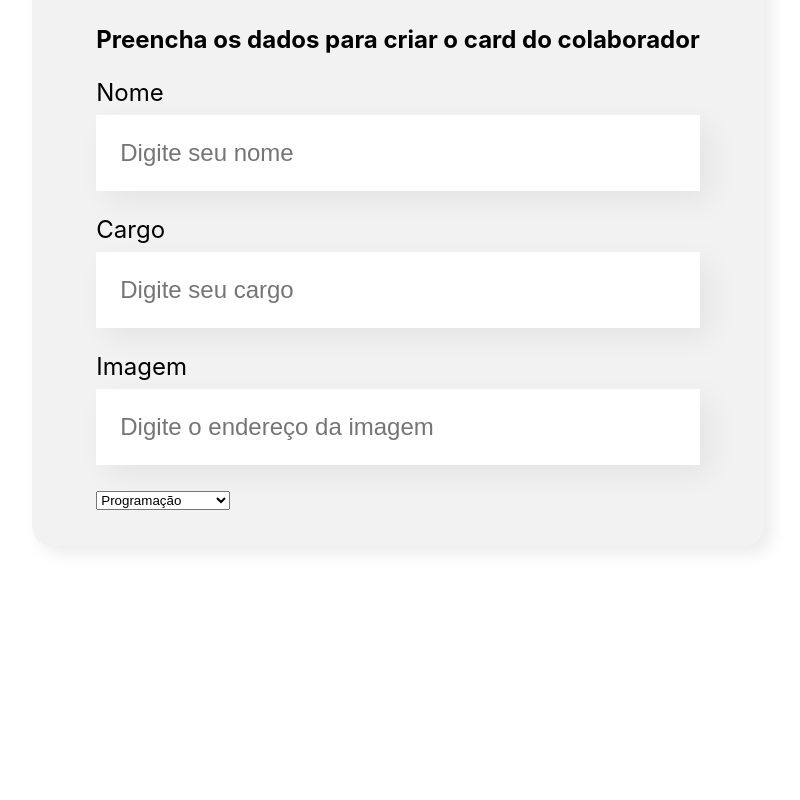
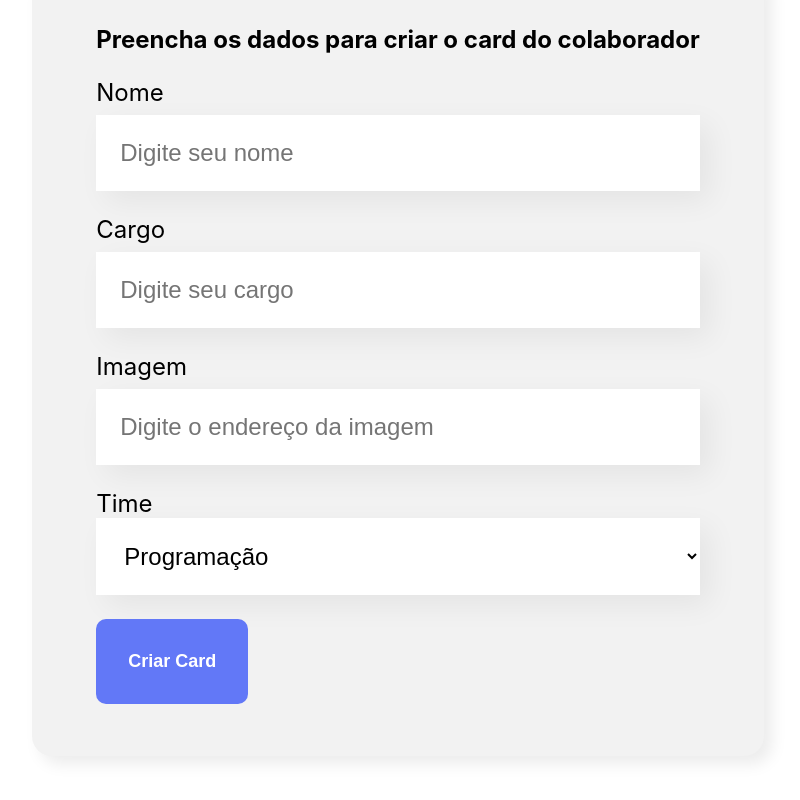
Before and after one commit to santanafx/organo, a React (Create React App) app: page / in a window 1280 px wide. Shown: the part 691-1491 px from the top of the page, without its empty margins (242-1042 px from the left). Before the commit the page ends 1317 px from the top, so only its background shows below. Built offline with nearby package versions, Linux system fonts and the light colour scheme.

Commit message:
Crianco condicoes de validacao form

```diff
--- /dev/null
+++ b/src/componentes/Botao/Botao.css
@@ -0,0 +1,15 @@
+.botao {
+  background-color: #6278f7;
+  border-radius: 10px;
+  font-weight: 700;
+  font-size: 18px;
+  padding: 32px;
+  border: none;
+  cursor: pointer;
+  color: #fff;
+  margin: 16px 0;
+}
+
+.botao:hover {
+  color: #95ffd4;
+}
--- /dev/null
+++ b/src/componentes/Botao/index.js
@@ -0,0 +1,7 @@
+import "./Botao.css";
+
+const Botao = (props) => {
+  return <button className="botao">{props.children}</button>;
+};
+
+export default Botao;
--- a/src/componentes/CampoTexto/index.js
+++ b/src/componentes/CampoTexto/index.js
@@ -6,7 +6,7 @@
   return (
     <div className="campo-texto">
       <label>{props.label}</label>
-      <input placeholder={placeholderModificada} />
+      <input required={props.obrigatorio} placeholder={placeholderModificada} />
     </div>
   );
 };
--- a/src/componentes/Formulario/index.js
+++ b/src/componentes/Formulario/index.js
@@ -1,18 +1,25 @@
 import "./Formulario.css";
 import CampoTexto from "../CampoTexto";
 import ListaSuspensa from "../ListaSuspensa";
+import Botao from "../Botao";
 
 const Formulario = () => {
   const times = ["Programação", "Front-End", "Data Science", "Devops", "UX e Design", "Mobile", "Inovação e Gestão"];
 
+  const aoSalvar = (evento) => {
+    evento.preventDefault();
+    console.log("Form foi submetido");
+  };
+
   return (
     <section className="formulario">
-      <form>
+      <form onSubmit={aoSalvar}>
         <h2>Preencha os dados para criar o card do colaborador</h2>
-        <CampoTexto label="Nome" placeholder="Digite seu nome" />
-        <CampoTexto label="Cargo" placeholder="Digite seu cargo" />
+        <CampoTexto obrigatorio={true} label="Nome" placeholder="Digite seu nome" />
+        <CampoTexto obrigatorio={true} label="Cargo" placeholder="Digite seu cargo" />
         <CampoTexto label="Imagem" placeholder="Digite o endereço da imagem" />
-        <ListaSuspensa itens={times} />
+        <ListaSuspensa obrigatorio={true} label="Time" itens={times} />
+        <Botao>Criar Card</Botao>
       </form>
     </section>
   );
--- a/src/componentes/ListaSuspensa/ListaSuspensa.css
+++ b/src/componentes/ListaSuspensa/ListaSuspensa.css
@@ -0,0 +1,15 @@
+.lista-suspensa {
+  display: block;
+  margin-bottom: 8px;
+  font-size: 24px;
+}
+
+.lista-suspensa select {
+  background-color: white;
+  box-shadow: 10px 10px 30px rgba(0, 0, 0, 0.06);
+  width: 100%;
+  border: none;
+  font-size: 24px;
+  padding: 24px;
+  box-sizing: border-box;
+}
--- a/src/componentes/ListaSuspensa/index.js
+++ b/src/componentes/ListaSuspensa/index.js
@@ -3,9 +3,9 @@
 const ListaSuspensa = (props) => {
   console.log(props.itens);
   return (
-    <div>
+    <div className="lista-suspensa">
       <label>{props.label}</label>
-      <select>
+      <select required={props.required}>
         {props.itens.map((item) => (
           <option key={item}>{item}</option>
         ))}
```
